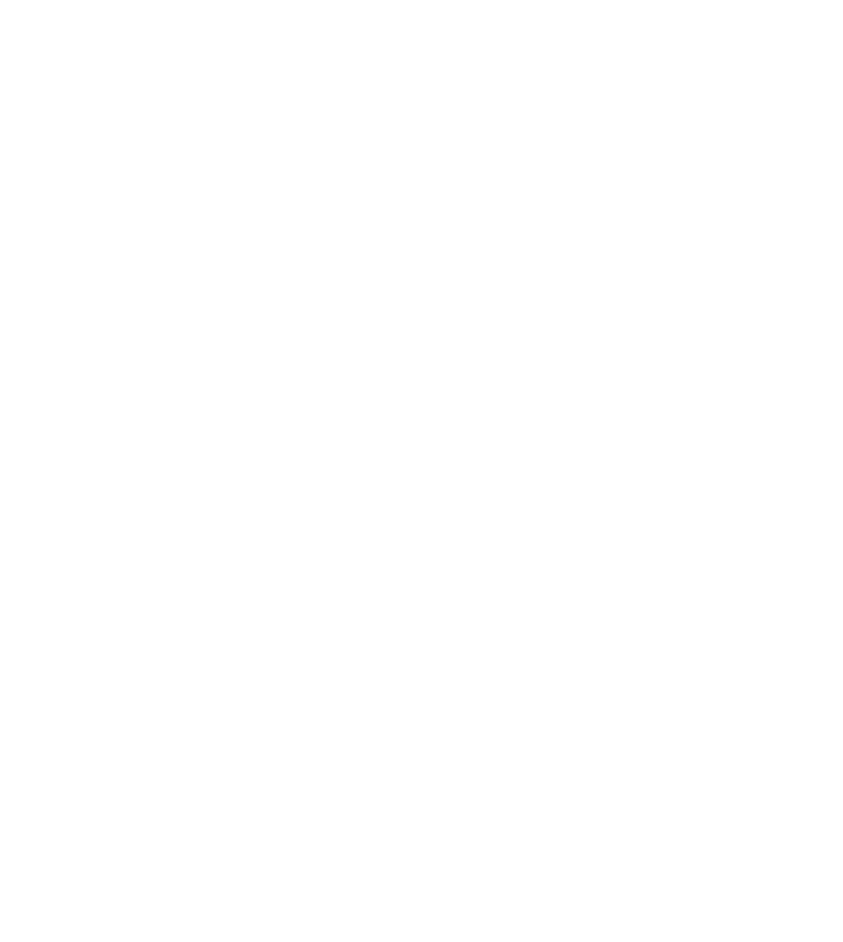
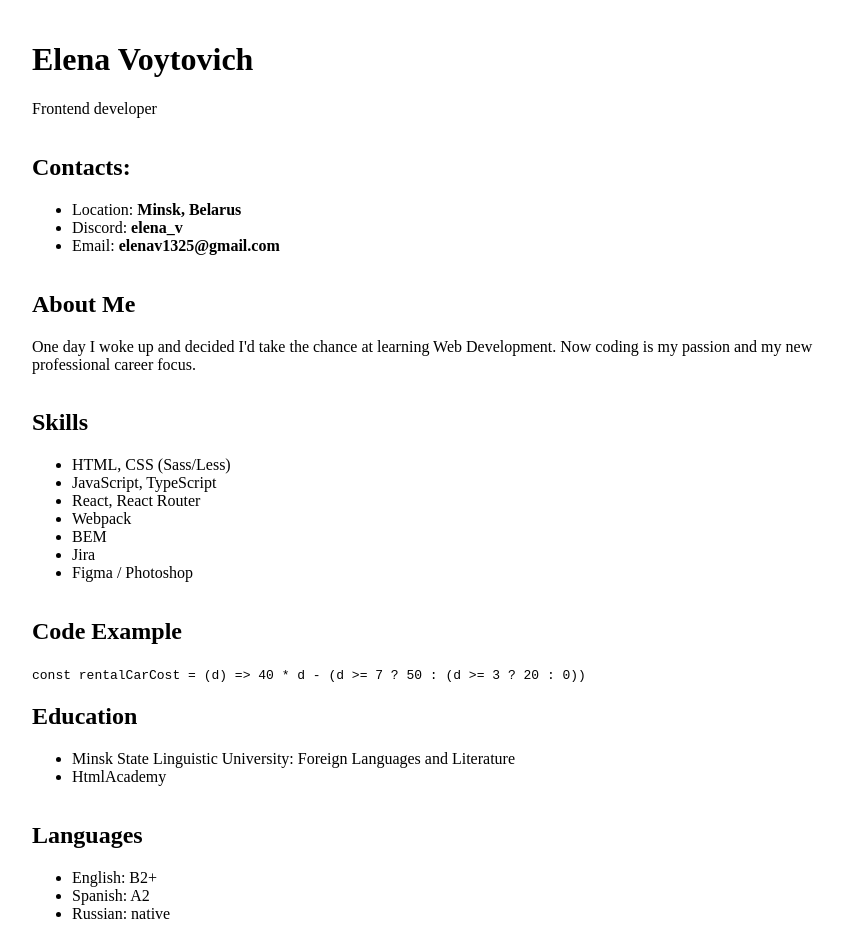
Before and after one commit to ley-na/rsschool-cv, a plain HTML site: page index.html in a window 1280 px wide. Shown: the whole page, without its empty margins (208-1051 px from the left). Before the commit the page ends 800 px from the top, so only its background shows below. Drawn offline with Linux system fonts and the light colour scheme.

Commit message:
feat: add cv layout

```diff
--- a/index.html
+++ b/index.html
@@ -3,8 +3,62 @@
 <head>
     <meta charset='UTF-8'>
     <title>Title</title>
+    <link rel='stylesheet' href='style.css'>
 </head>
 <body>
-
+    <main class='main'>
+        <div>
+            <h1>Elena Voytovich</h1>
+            <p>Frontend developer</p>
+        </div>
+        <div>
+            <h2>Contacts:</h2>
+            <ul>
+                <li>Location: <b>Minsk, Belarus</b></li>
+                <li>Discord: <b>elena_v</b></li>
+                <li>Email: <b>elenav1325@gmail.com</b></li>
+            </ul>
+        </div>
+        <div>
+            <h2>About Me</h2>
+            <p>
+                One day I woke up and decided I'd take the chance at learning Web Development.
+                Now coding is my passion and my new professional career focus.
+            </p>
+        </div>
+        <div>
+            <h2>Skills</h2>
+            <ul>
+                <li>HTML, CSS (Sass/Less)</li>
+                <li>JavaScript, TypeScript</li>
+                <li>React, React Router</li>
+                <li>Webpack</li>
+                <li>BEM</li>
+                <li>Jira</li>
+                <li>Figma / Photoshop</li>
+            </ul>
+        </div>
+        <div>
+            <h2>Code Example</h2>
+            <code>
+                const rentalCarCost = (d) => 40 * d - (d >= 7 ? 50 : (d >= 3 ? 20 : 0))
+            </code>
+        </div>
+        <div>
+            <h2>Education</h2>
+            <ul>
+                <li>Minsk State Linguistic University: Foreign Languages and Literature</li>
+                <li>HtmlAcademy</li>
+            </ul>
+        </div>
+        <div>
+            <h2>Languages</h2>
+            <ul>
+                <li>English: B2+</li>
+                <li>Spanish: A2</li>
+                <li>Russian: native</li>
+            </ul>
+        </div>
+    </main>
 </body>
 </html>
--- a/style.css
+++ b/style.css
@@ -0,0 +1,6 @@
+.main {
+    display: flex;
+    flex-direction: column;
+    max-width: 800px;
+    margin: 20px auto;
+}
```
